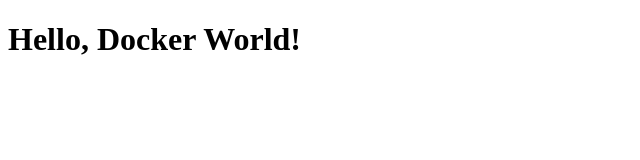
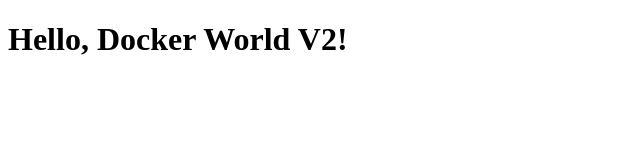
Before and after one commit to lmadueno10/butj, a plain HTML site: page index.html in a window 1280 px wide. Shown: the full height of the page, 0-640 px from the left. Drawn offline with Linux system fonts and the light colour scheme.

Commit message:
Update index.html

```diff
--- a/index.html
+++ b/index.html
@@ -6,6 +6,6 @@
     <title>Hello from Docker</title>
 </head>
 <body>
-    <h1>Hello, Docker World!</h1>
+    <h1>Hello, Docker World V2!</h1>
 </body>
 </html>
```
